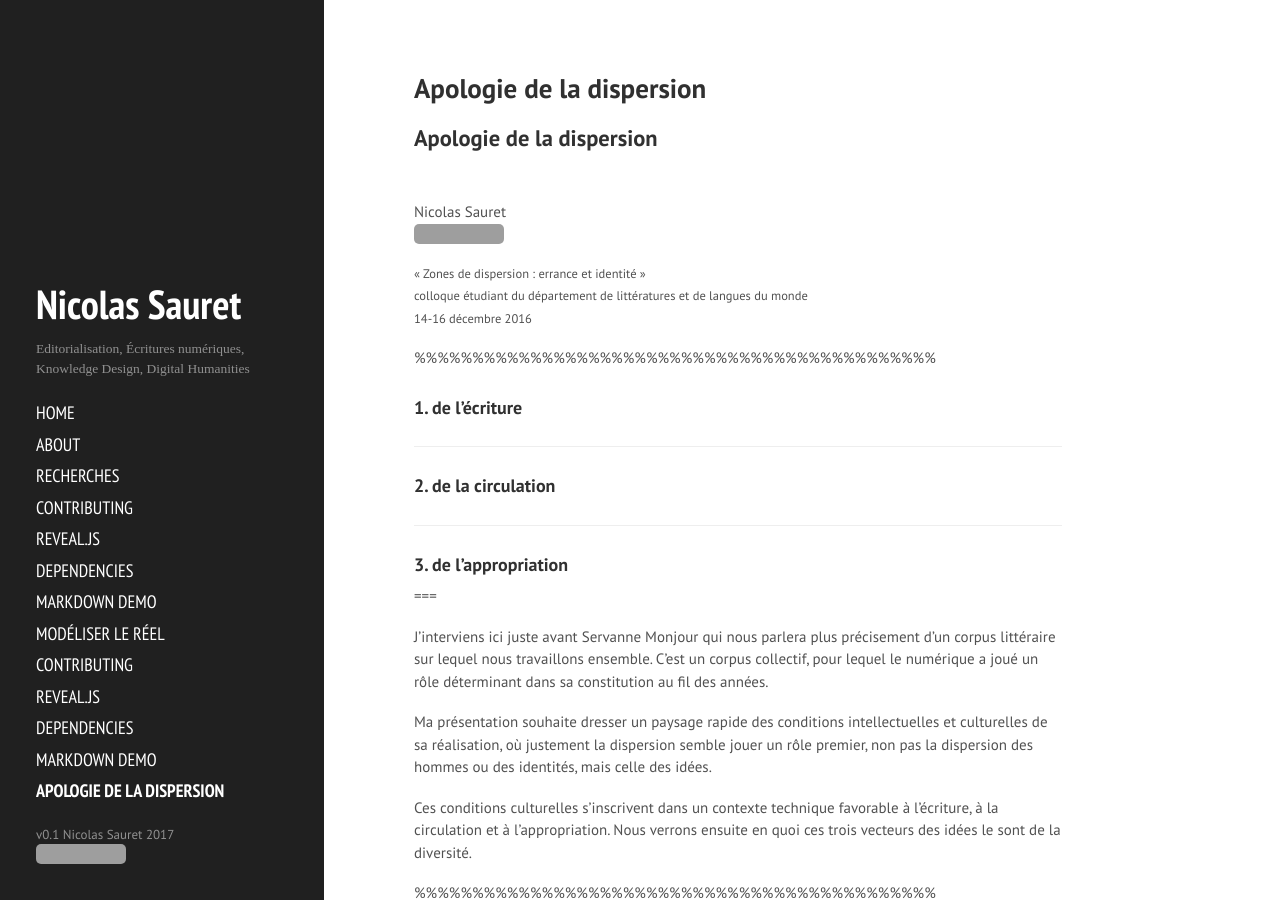
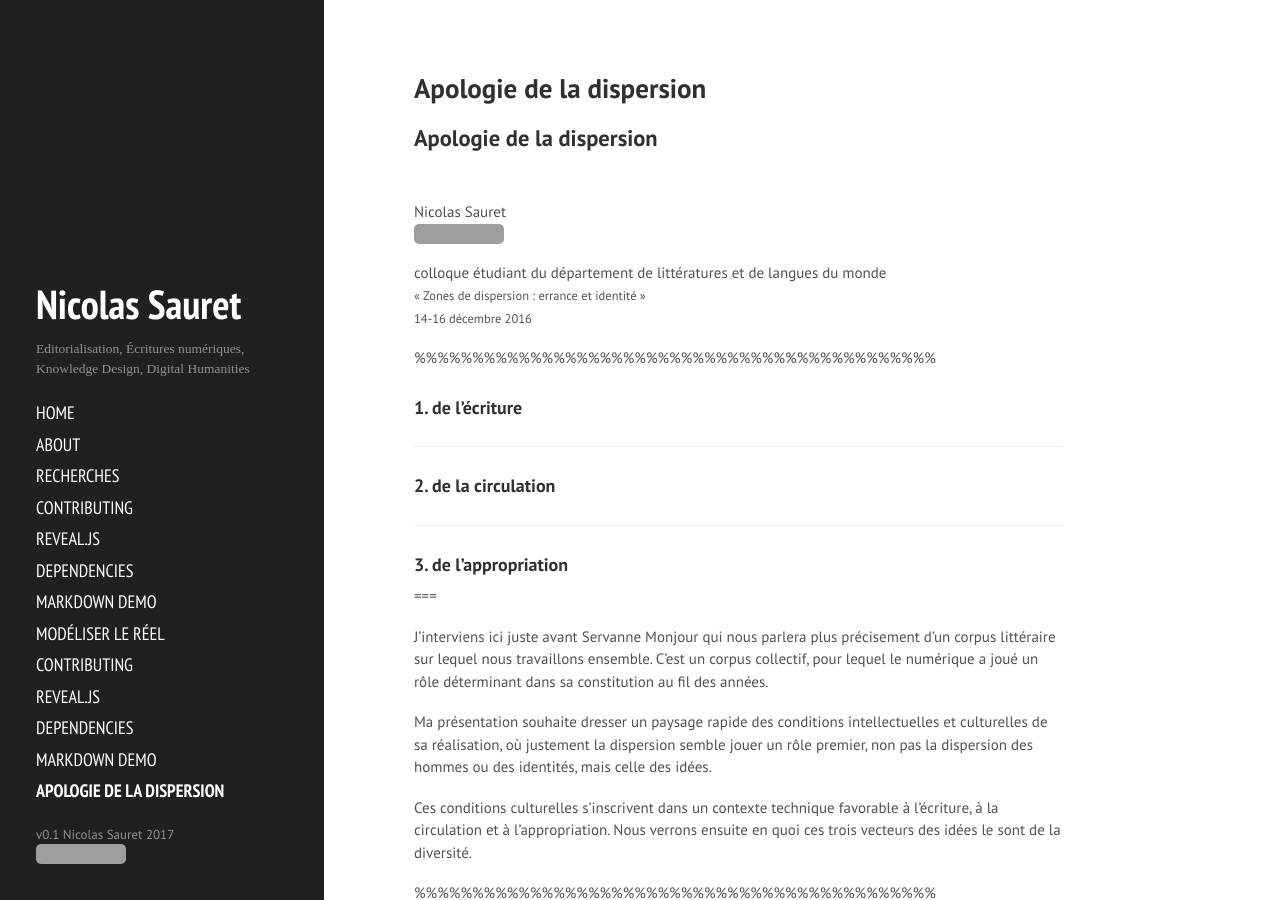
Before and after one commit to lakonis/lakonis.github.io, a Jekyll site: the page built from img/LCO6000FinalSlides/slides.md, in a window 1280 px wide and 900 px high. Built offline with Jekyll 4.4.1, drawn with Linux system fonts in a browser that asks for light colours; nearby versions of some CDN libraries; our own code applies the rules of GitHub Pages for plain Markdown files; a script that is not in the unit is left out; grey boxes are pictures that could not be loaded.

```diff
--- a/img/LCO6000FinalSlides/slides.md
+++ b/img/LCO6000FinalSlides/slides.md
@@ -4,8 +4,8 @@
 Nicolas Sauret
 ![CC-BY-SA](http://i.creativecommons.org/l/by-sa/4.0/88x31.png)
 
+colloque étudiant du département de littératures et de langues du monde
 <small>« Zones de dispersion : errance et identité »
-colloque étudiant du département de littératures et de langues du monde
 14-16 décembre 2016</small>
 
 
```
Also changed, not shown: .gitmodules (added).
